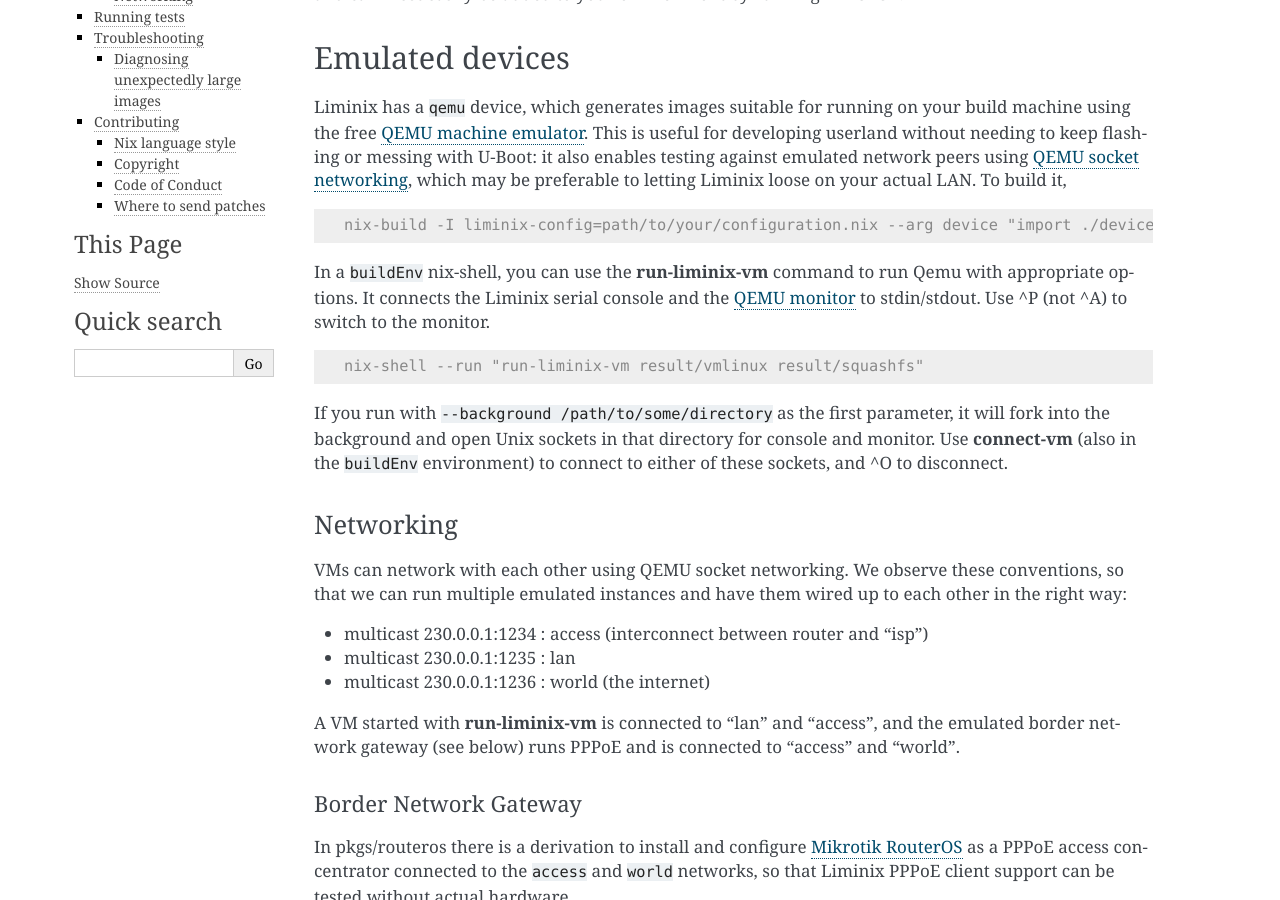
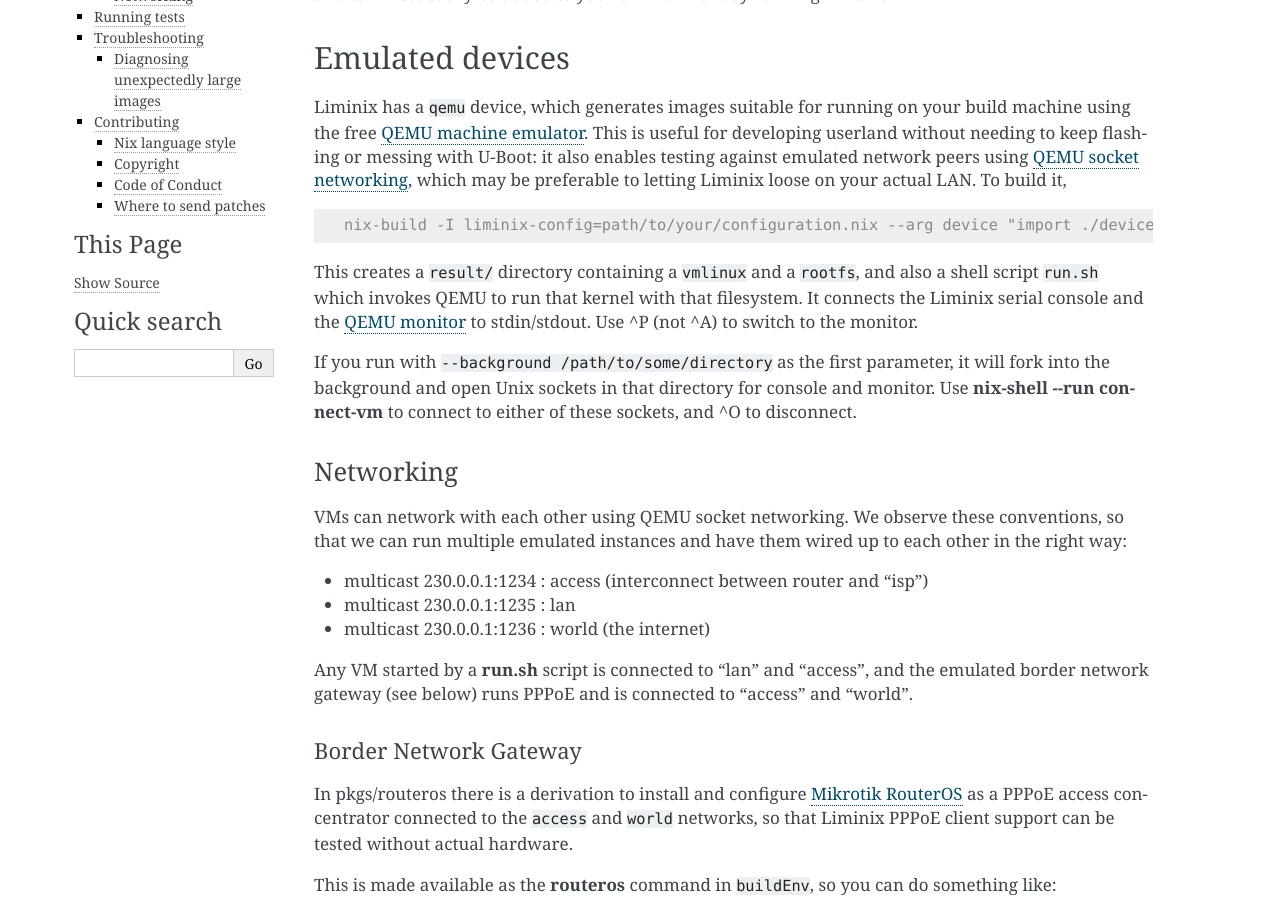
Before and after one commit to telent/liminix, a Sphinx documentation site: the page built from doc/development.rst, in a window 1280 px wide and 900 px high, scrolled down 235 px. Built offline with Sphinx 7.4.7, drawn with Linux system fonts in a browser that asks for light colours; pages that are not in the unit, such as notebooks, are missing from menus.

Commit message:
remove direct use of run-liminix-vm from tests and doc

```diff
--- a/doc/development.rst
+++ b/doc/development.rst
@@ -27,19 +27,16 @@
 
     nix-build -I liminix-config=path/to/your/configuration.nix --arg device "import ./devices/qemu" -A outputs.default
 
-In a ``buildEnv`` nix-shell, you can use the :command:`run-liminix-vm` command
-to run Qemu with appropriate options. It connects the Liminix
+This creates a :file:`result/` directory containing a :file:`vmlinux`
+and a :file:`rootfs`, and also a shell script :file:`run.sh` which
+invokes QEMU to run that kernel with that filesystem. It connects the Liminix
 serial console and the `QEMU monitor  <https://www.qemu.org/docs/master/system/monitor.html>`_ to stdin/stdout. Use ^P (not ^A) to switch to the monitor.
-
-.. code-block:: console
-
-    nix-shell --run "run-liminix-vm result/vmlinux result/squashfs"
 
 If you run with ``--background /path/to/some/directory`` as the first
 parameter, it will fork into the background and open Unix sockets in
-that directory for console and monitor.  Use :command:`connect-vm`
-(also in the ``buildEnv`` environment) to connect to either of these
-sockets, and ^O to disconnect.
+that directory for console and monitor.  Use :command:`nix-shell --run
+connect-vm` to connect to either of these sockets, and ^O to
+disconnect.
 
 .. _qemu-networking:
 
@@ -55,9 +52,9 @@
 * multicast 230.0.0.1:1235  : lan
 * multicast 230.0.0.1:1236  : world (the internet)
 
-A VM started with :command:`run-liminix-vm` is connected to "lan" and "access", and
-the emulated border network gateway (see below) runs PPPoE and is
-connected to "access" and "world".
+Any VM started by a :command:`run.sh` script is connected to "lan" and
+"access", and the emulated border network gateway (see below) runs
+PPPoE and is connected to "access" and "world".
 
 Border Network Gateway
 ----------------------
```
Also changed, not shown: 4 other files.
